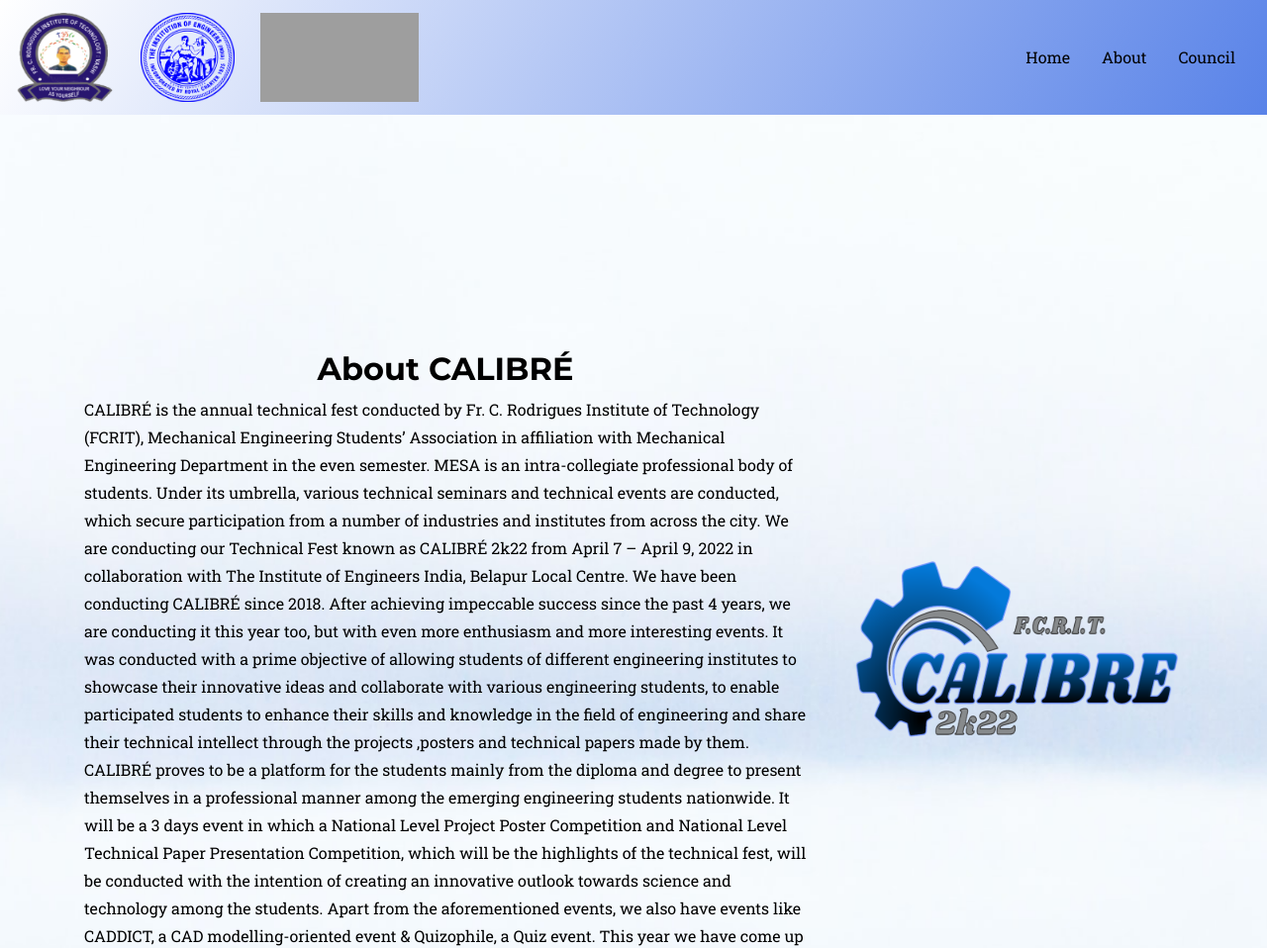
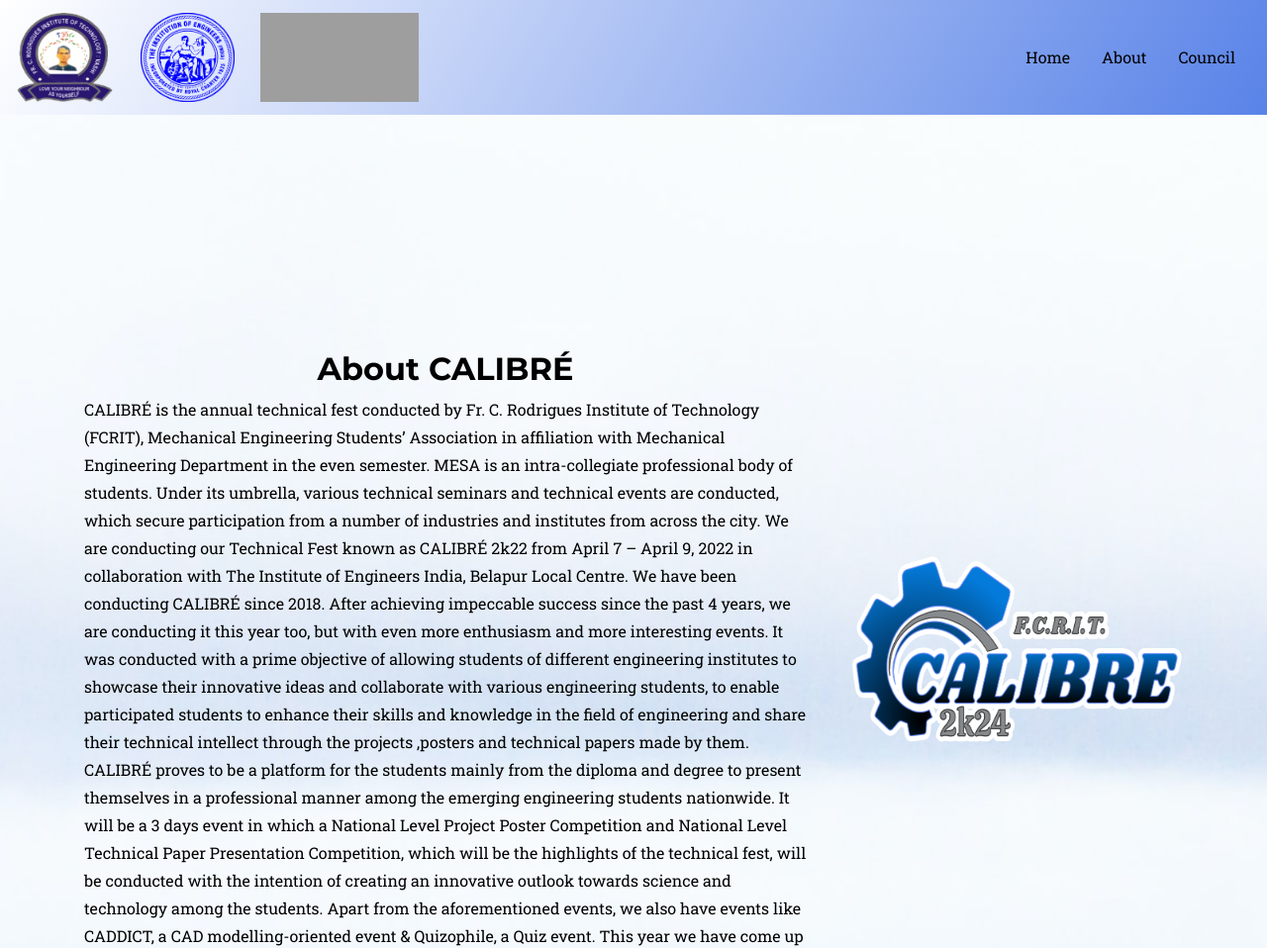
Before and after one commit to Alexiiee/Calibre__FCRIT, a plain HTML site: page public/about.html in a window 1280 px wide. Shown: the top 958 px of the page at 99% size. Drawn offline with nearby package versions, Linux system fonts and the light colour scheme; grey boxes are pictures that could not be loaded; a web font is replaced by a local one.

Commit message:
changed logo in about page

```diff
--- a/public/about.html
+++ b/public/about.html
@@ -148,7 +148,7 @@
           </p>
                     </div>
           <div class="col-12 col-md-4 d-flex justify-content-center align-items-center order-1 order-md-2">
-            <img src="assets/logo/calibre 2k.png "  width="400" height="500" />
+            <img src="assets/logo/calibre2024.png"  width="400" height="500" />
           </div>
                 </div>
 
```
